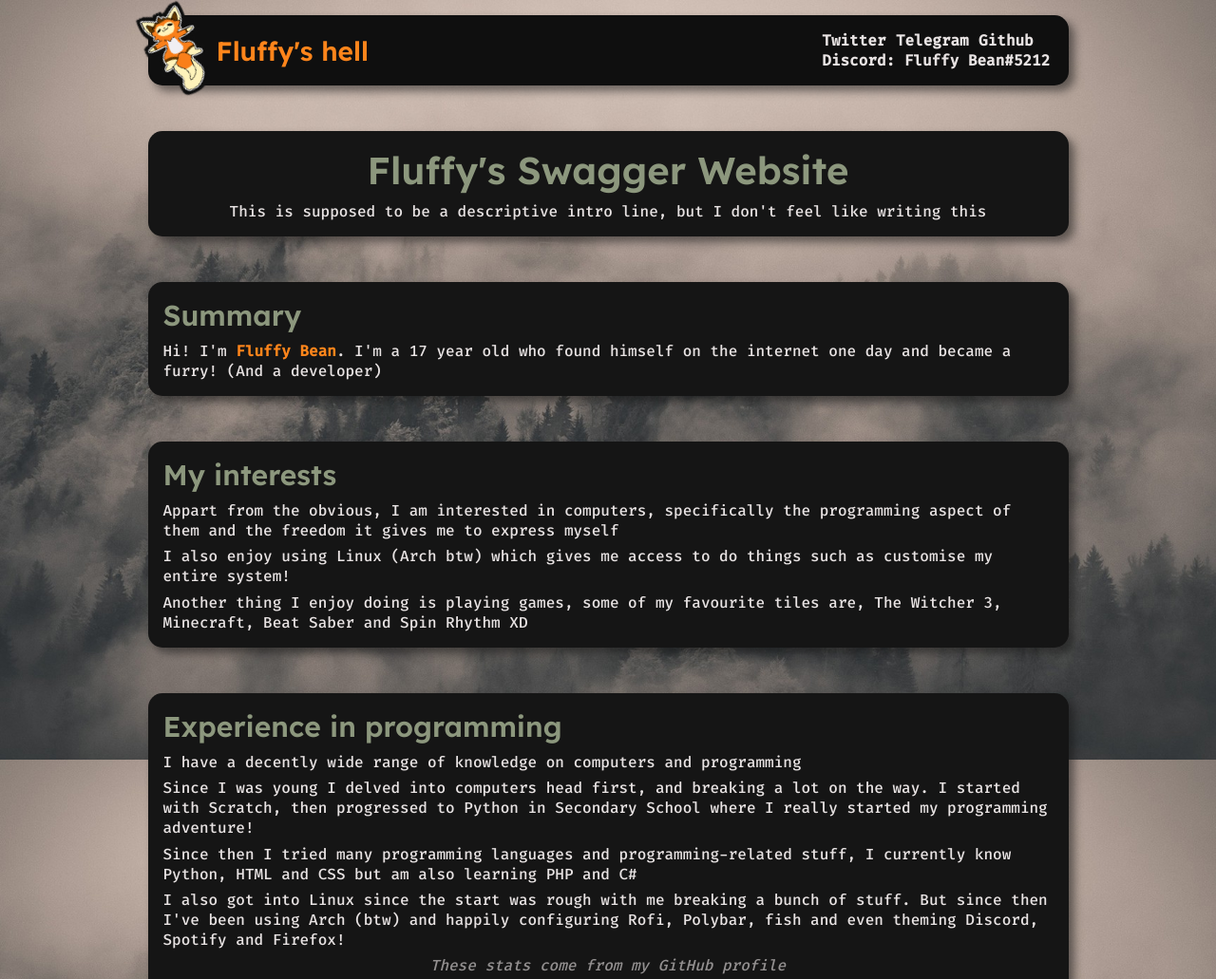
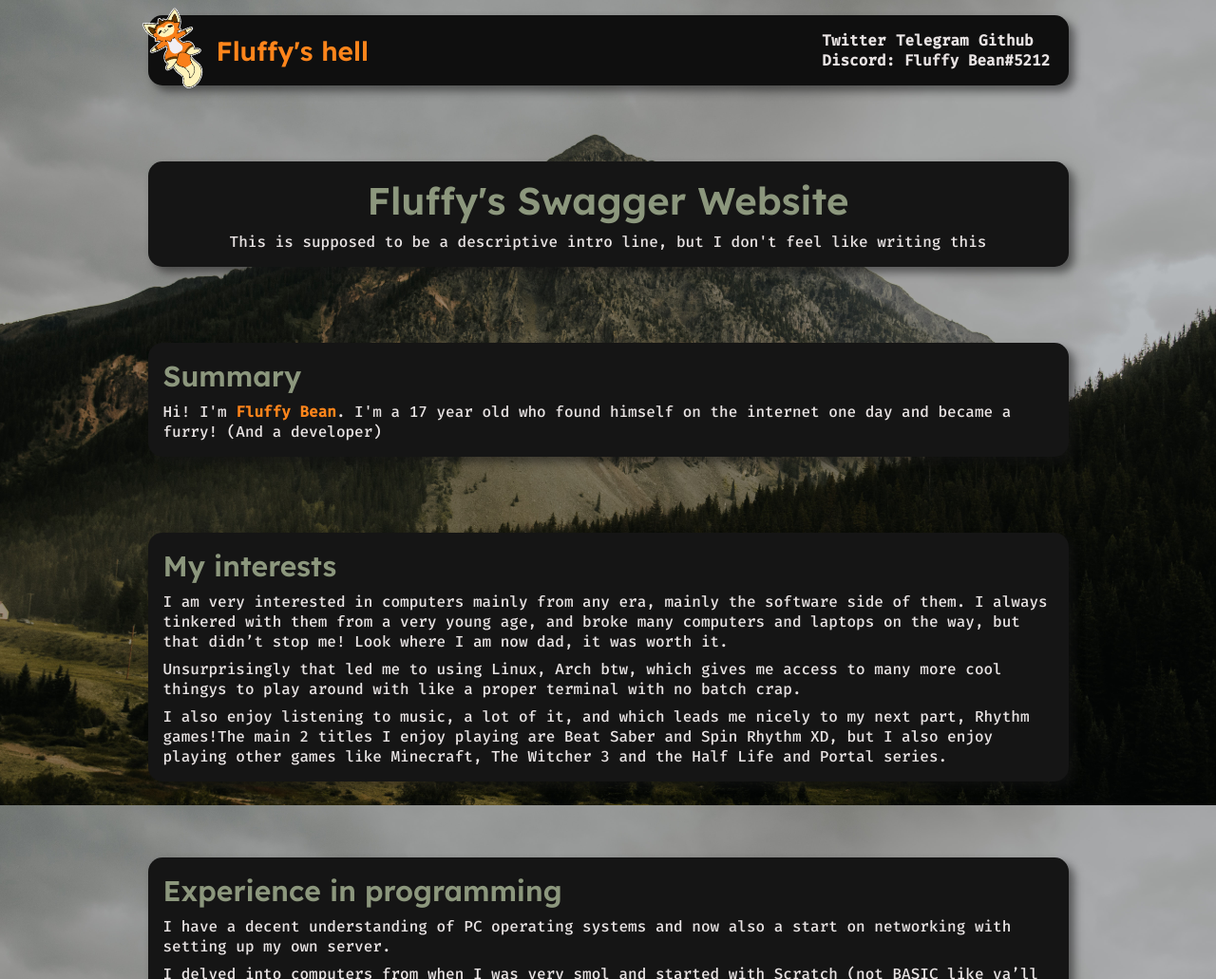
Before and after one commit to Fluffy-Bean/Fluffys-website, a PHP site: page / in a window 1280 px wide. Shown: the top 1031 px of the page at 95% size. Run offline with PHP 8.4, Linux system fonts and the light colour scheme.

Commit message:
Le info change

```diff
--- a/css/main.css
+++ b/css/main.css
@@ -2,7 +2,7 @@
   Main
 */
 main section {
-  margin: 3rem 0; padding: 1rem;
+  margin: 5rem 0; padding: 1rem;
   width: auto;
 
   background-color: var(--bg); color: var(--fg);
@@ -25,7 +25,7 @@ main section img {
   height: auto;
 }
 main section p, main section a {
-  margin-bottom: 0.4rem;
+  margin-bottom: 0.5rem;
 }
 
 /*
--- a/css/nav.css
+++ b/css/nav.css
@@ -28,12 +28,12 @@ nav * {
   margin: 0; padding: 0;
   height: 2rem; width: auto;
 
-  transform: rotate(-25deg) scale(3.2);
+  transform: rotate(-25deg) scale(3);
 
-  filter: drop-shadow(1px 0 0 var(--bg-dark))
+  /*filter: drop-shadow(1px 0 0 var(--bg-dark))
           drop-shadow(0 1px 0 var(--bg-dark))
           drop-shadow(-1px 0 0 var(--bg-dark))
-          drop-shadow(0 -1px 0 var(--bg-dark));
+          drop-shadow(0 -1px 0 var(--bg-dark));*/
 }
 .nav-logo h2 {
   margin: 0 0 0 2rem; padding: 0;
--- a/index.php
+++ b/index.php
@@ -41,17 +41,17 @@
 
 		<section id="interests" >
 			<h2>My interests</h2>
-			<p>Appart from the obvious, I am interested in computers, specifically the programming aspect of them and the freedom it gives me to express myself</p>
-			<p>I also enjoy using Linux (Arch btw) which gives me access to do things such as customise my entire system!</p>
-			<p>Another thing I enjoy doing is playing games, some of my favourite tiles are, The Witcher 3, Minecraft, Beat Saber and Spin Rhythm XD</p>
+			<p>I am very interested in computers mainly from any era, mainly the software side of them. I always tinkered with them from a very young age, and broke many computers and laptops on the way, but that didn’t stop me! Look where I am now dad, it was worth it.</p>
+			<p>Unsurprisingly that led me to using Linux, Arch btw, which gives me access to many more cool thingys to play around with like a proper terminal with no batch crap.</p>
+			<p>I also enjoy listening to music, a lot of it, and which leads me nicely to my next part, Rhythm games!The main 2 titles I enjoy playing are Beat Saber and Spin Rhythm XD, but I also enjoy playing other games like Minecraft, The Witcher 3 and the Half Life and Portal series.</p>
 		</section>
 
 		<section id="experience" >
 			<h2>Experience in programming</h2>
-			<p>I have a decently wide range of knowledge on computers and programming </p>
-			<p>Since I was young I delved into computers head first, and breaking a lot on the way. I started with Scratch, then progressed to Python in Secondary School where I really started my programming adventure!</p>
-			<p>Since then I tried many programming languages and programming-related stuff, I currently know Python, HTML and CSS but am also learning PHP and C#</p>
-			<p>I also got into Linux since the start was rough with me breaking a bunch of stuff. But since then I've been using Arch (btw) and happily configuring Rofi, Polybar, fish and even theming Discord, Spotify and Firefox!</p>
+			<p>I have a decent understanding of PC operating systems and now also a start on networking with setting up my own server.</p>
+			<p>I delved into computers from when I was very smol and started with Scratch (not BASIC like ya’ll older folks) and then progressed to Python in Secondary School where I started to also explore other possibilities.</p>
+			<p>ince then I attempted many thingies like HTML, CSS, PHP, JavaScript, Bash, C# and other stuffs!</p>
+			<p>I got into Linux just about a year ago when writing this (29th June 22) and broke many things, but that got me into configuring a lot of software! Such as Rofi, Polybar, fish and even Discord, Spotify and Firefox!</p>
 			<p class="gray-info center">These stats come from my GitHub profile</p>
 			<img src="https://github-readme-stats.vercel.app/api/top-langs/?username=Fluffy-Bean&layout=compact" class="center">
 		</section>
@@ -166,12 +166,12 @@
 			<p>C148</p>
 			<p>The Rare Occasion</p>
 			<p>Cavetown</p>
+			<p>Daughter</p>
+			<p>Low Roar</p>
 
 			<h4>Other</h4>
 			<p>Gorillaz</p>
 			<p>Joywave</p>
-			<p>Daughter</p>
-			<p>Low Roar</p>
 
 			<h3>Well...</h3>
 			<p>I listen to everything, but feel free to complain to me about my choices!</p>
@@ -186,7 +186,7 @@
 		</div>
 		<div>
 			<h3>Page status</h3>
-			<p>Last updated 25 Jun 2022</p>
+			<p>Last updated 29 Jun 2022</p>
 			<p>Made and designed by <span class="fluffy-colour">Fluffy</span></p>
 		</div>
 		<div>
--- a/stylesheet.css
+++ b/stylesheet.css
@@ -26,7 +26,7 @@ html {
   margin: 0; padding: 0;
 
   background-color: #817670;
-  background-image: url("images/bg-alt.png");
+  background-image: url("images/bg-4.jpg");
 
   height: 100vh;
   background-position: center;
```
Also changed, not shown: images/bg-2.png (renamed from images/bg-alt.png), images/bg-3.png (added), images/bg-4.jpg (added).
